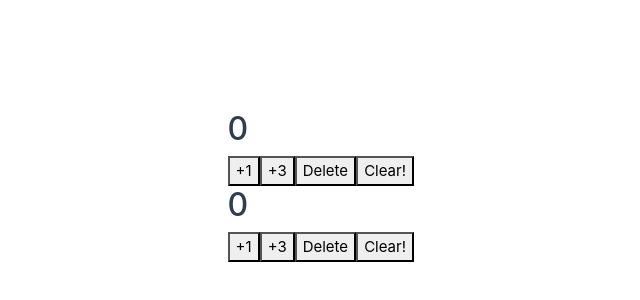
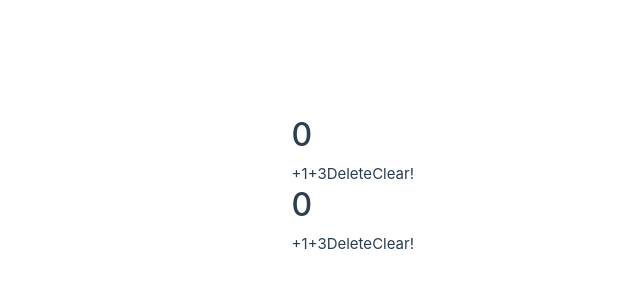
Before and after one commit to dioarayan/dashboard-scorer, a Vue app: page / in a window 1280 px wide. Shown: the part 214-514 px from the top of the page, without its empty margins (226-866 px from the left). Built offline with nearby package versions, Linux system fonts and the light colour scheme.

Commit message:
add-tailwindcss

```diff
--- a/package.json
+++ b/package.json
@@ -9,6 +9,8 @@
     "preview": "vite preview"
   },
   "dependencies": {
+    "@tailwindcss/vite": "^4.1.4",
+    "tailwindcss": "^4.1.4",
     "vue": "^3.5.13"
   },
   "devDependencies": {
--- a/src/assets/main.css
+++ b/src/assets/main.css
@@ -1,4 +1,5 @@
 @import './base.css';
+@import "tailwindcss";
 
 #app {
   max-width: 1280px;
--- a/vite.config.js
+++ b/vite.config.js
@@ -1,6 +1,7 @@
 import { fileURLToPath, URL } from 'node:url'
 
 import { defineConfig } from 'vite'
+import tailwindcss from '@tailwindcss/vite'
 import vue from '@vitejs/plugin-vue'
 import vueDevTools from 'vite-plugin-vue-devtools'
 
@@ -9,6 +10,7 @@ export default defineConfig({
   plugins: [
     vue(),
     vueDevTools(),
+    tailwindcss(),
   ],
   resolve: {
     alias: {
```
Also changed, not shown: 1 other file (tests, documents, lock files or other folders).
